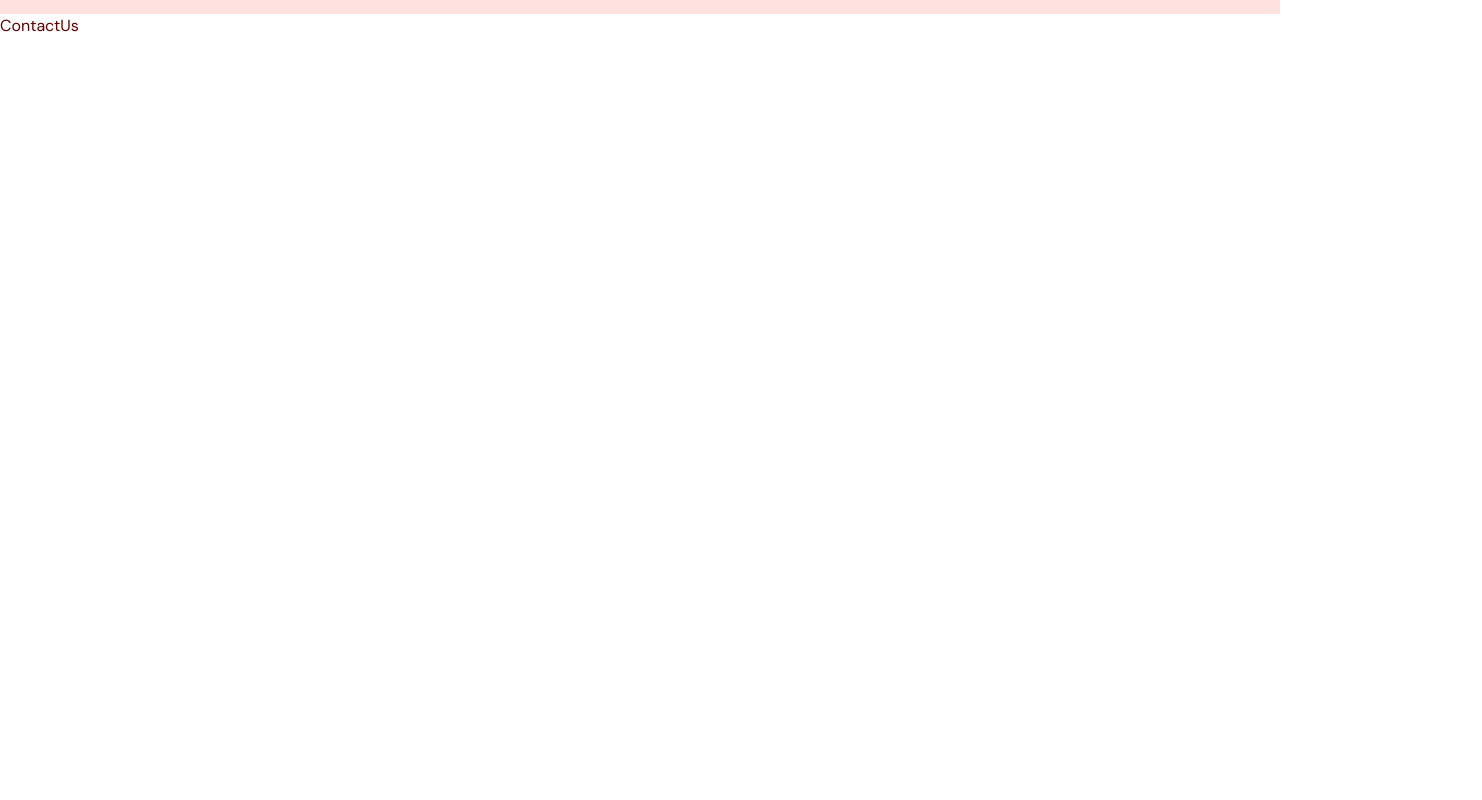
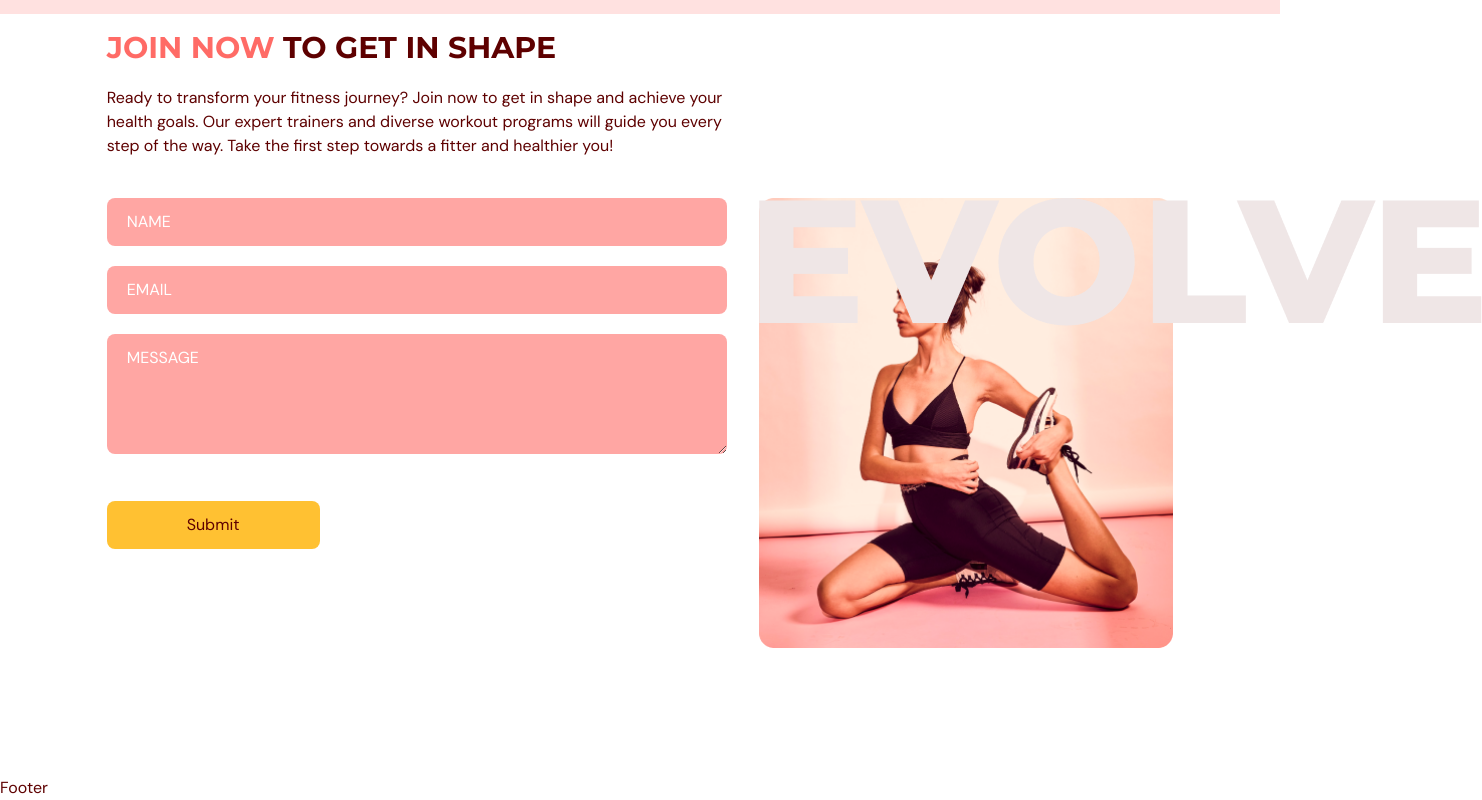
Before and after one commit to Bernard065/Evolutionary-Fitness-Centre, a React (Vite) app: page / in a window 1280 px wide. Shown: the part 3096-3896 px from the top of the page, 1482 px wide, since content can reach past the window. Before the commit the page ends 3134 px from the top, so only its background shows below. Built offline with nearby package versions, Linux system fonts and the light colour scheme.

Commit message:
creating the contact form using react hook form

```diff
--- a/src/App.tsx
+++ b/src/App.tsx
@@ -5,6 +5,7 @@ import Home from "./components/Home/Home";
 import Benefits from "./components/Benefits/Benefits";
 import OurClasses from "./components/OurClasses/OurClasses";
 import ContactUs from "./components/ContactUs/ContactUs";
+import Footer from "./components/Footer/Footer";
 
 
 
@@ -43,6 +44,7 @@ const App = () => {
           setSelectedPage={setSelectedPage}
         />
         <ContactUs setSelectedPage={setSelectedPage} />
+        <Footer setSelectedPage={setSelectedPage} />
       </div>
     </>
   )
--- a/src/components/ContactUs/ContactUs.tsx
+++ b/src/components/ContactUs/ContactUs.tsx
@@ -1,4 +1,8 @@
 import { SelectedPage } from "@/types"
+import { motion } from "framer-motion";
+import { useForm } from "react-hook-form";
+import ContactUsPageGraphic from '../../assets/ContactUsPageGraphic.png'
+import Header from "../Header/Header";
 
 
 type Props = {
@@ -6,8 +10,136 @@ type Props = {
 }
 
 const ContactUs = ({ setSelectedPage }: Props) => {
+    const inputStyles = `mb-5 w-full rounded-lg bg-primary-300 px-5 py-3 placeholder-white`
+
+    const {
+        register,
+        trigger,
+        formState: { errors },
+    } = useForm();
+
+    const onSubmit = async (e: any) => {
+        const isValid = await trigger();
+        if (!isValid) {
+            e.preventDefault();
+        }
+    }
   return (
-    <div>ContactUs</div>
+    <section id="contactus" className="mx-auto w-5/6 pt-4 pb-32">
+        <motion.div
+            onViewportEnter={() => setSelectedPage(SelectedPage.ContactUs)}
+        >
+            {/* Header */}
+            <motion.div
+                 className="md:w-3/5"
+                initial='hidden'
+                whileInView='visible'
+                viewport={{ once: true, amount: 0.5 }}
+                transition={{ duration: 0.5 }}
+                variants={{
+                    hidden: { opacity: 0, x: -50 },
+                    visible: { opacity: 1, x: 0 },
+                }}
+            >
+                <Header><span className="text-primary-500">JOIN NOW</span> TO GET IN SHAPE</Header>
+                <p className="my-5">Ready to transform your fitness journey? Join now to get in shape and achieve your health goals. Our expert trainers and diverse workout programs will guide you every step of the way. Take the first step towards a fitter and healthier you!</p>
+            </motion.div>
+
+                {/* Form and Image */}
+                <div className="mt-10 justify-between gap-8 md:flex">
+                    <motion.div
+                        className="mt-10 basis-3/5 md:mt-0"
+                        initial="hidden"
+                        whileInView="visible"
+                        viewport={{ once: true, amount: 0.5 }}
+                        transition={{ duration: 0.5 }}
+                        variants={{
+                          hidden: { opacity: 0, y: 50 },
+                          visible: { opacity: 1, y: 0 },
+                        }}
+                    >
+                        <form
+                            target='_blank'
+                            onSubmit={onSubmit}
+                            method="POST"
+                            action="https://formsubmit.co/bernardbebeni065"
+                        >
+                            <input
+                                className={inputStyles}
+                                type="text"
+                                placeholder="NAME"
+                                {...register('name', {
+                                    required: true,
+                                    maxLength: 100,
+                                })}
+                            />
+                            {errors.name && (
+                                <p className="mt-1 text-primary-500">
+                                    {errors.name.type === "required" && "This field is required."}
+                                    {errors.name.type === "maxLength" && "Maximum length is 100 characters."}
+                                </p>
+                            )}
+                            <input
+                                className={inputStyles}
+                                type="text"
+                                placeholder="EMAIL"
+                                {...register('email', {
+                                    required: true,
+                                    pattern: /^[A-Z0-9._%+-]+@[A-Z0-9.-]+\.[A-Z]{2,}$/i,
+                                })}
+                            />
+                            {errors.email && (
+                                <p className="mt-1 text-primary-500">
+                                    {errors.email.type === "required" && "This field is required."}
+                                    {errors.email.type === "pattern" && "Invalid email address."}
+                                </p>
+                            )}
+                            <textarea
+                                className={inputStyles}
+                                placeholder="MESSAGE"
+                                rows={4}
+                                cols={50}
+                                {...register("message", {
+                                    required: true,
+                                    maxLength: 2000
+                                })}
+                            />
+                            {errors.message && (
+                                <p className="mt-1 text-primary-500">
+                                    {errors.message.type === "required" && 'This field is required.'}
+                                    {errors.message.type === "maxLength" && "Maximum length is 2000 characters."}
+                                </p>
+                            )}
+                            <button
+                                type="submit" className="mt-5 rounded-lg bg-secondary-500 px-20 py-3 transition duration-500 hover:text-white"
+                            >Submit</button>
+                        </form>
+                    </motion.div>
+                    <motion.div
+                        className="relative mt-16 basis-2/5 md:mt-0"
+                        initial="hidden"
+                        whileInView="visible"
+                        viewport={{ once: true, amount: 0.5 }}
+                        transition={{ delay: 0.2, duration: 0.5 }}
+                        variants={{
+                          hidden: { opacity: 0, y: 50 },
+                          visible: { opacity: 1, y: 0 },
+                        }}
+                    >
+                        <div
+                            className="w-full before:absolute md:before:content-evolvetext"
+                        >
+                            <img
+                                className="w-full"
+                                alt="contact-us-image
+                                "
+                                src={ContactUsPageGraphic}
+                            />
+                        </div>
+                    </motion.div>
+                </div>
+        </motion.div>
+    </section>
   )
 }
 
--- /dev/null
+++ b/src/components/Footer/Footer.tsx
@@ -0,0 +1,13 @@
+import { SelectedPage } from "@/types"
+
+type Props = {
+    setSelectedPage: (value: SelectedPage) => void;
+}
+
+const Footer = ({ setSelectedPage }: Props) => {
+  return (
+    <div>Footer</div>
+  )
+}
+
+export default Footer
```
Also changed, not shown: src/assets/ContactUsPageGraphic.png (added).
